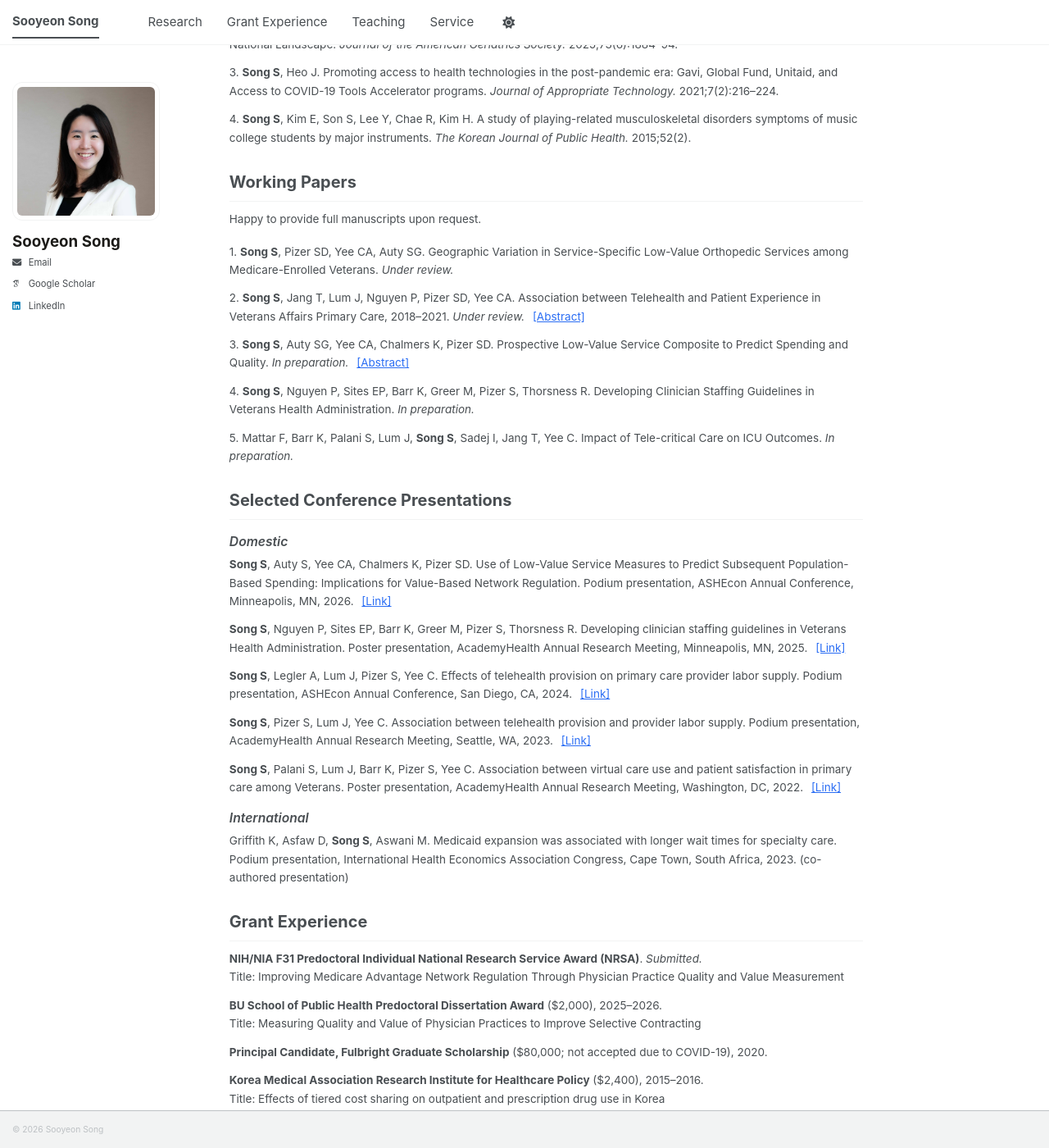
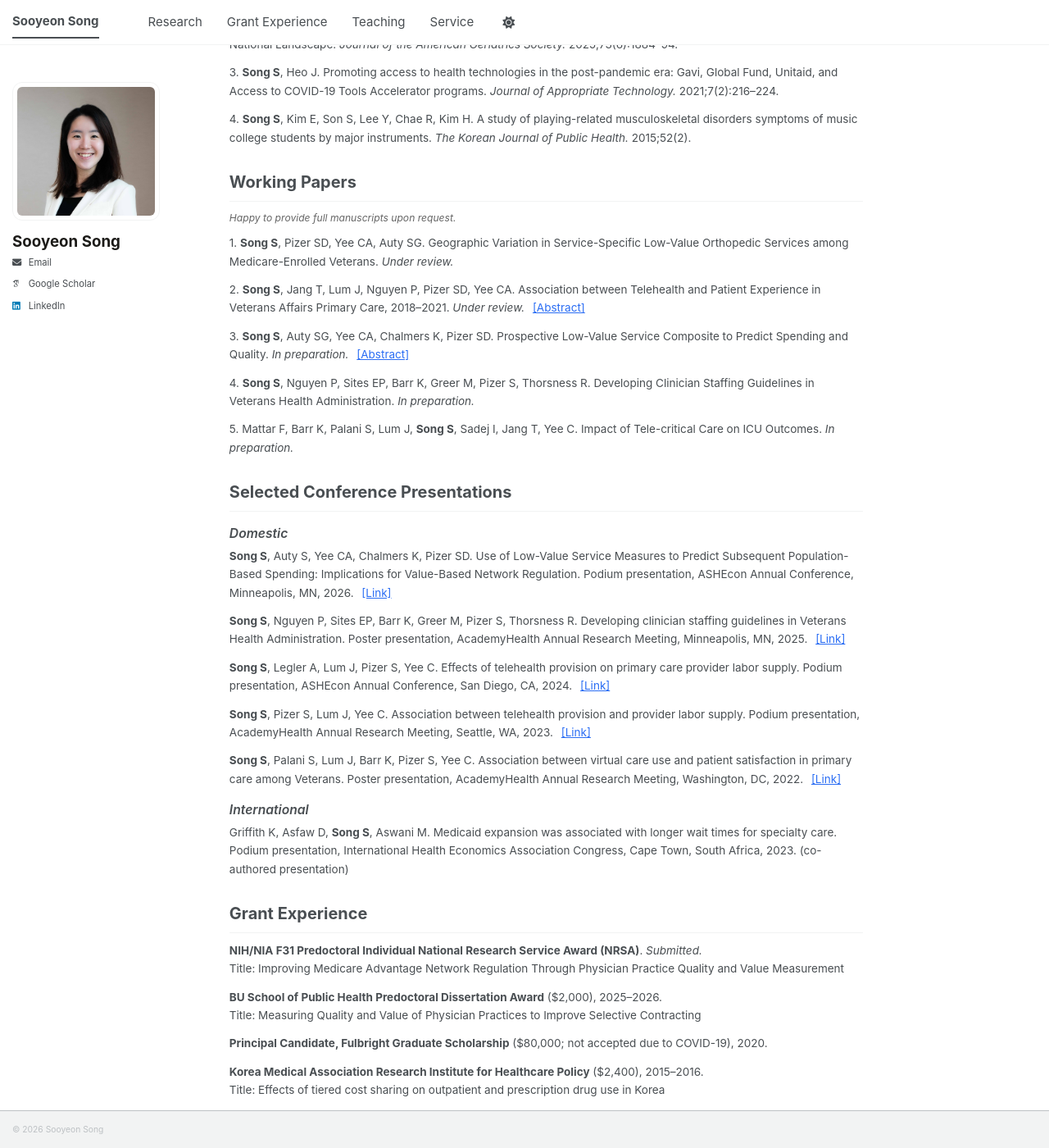
Before and after one commit to sooyeonsong/sooyeonsong.github.io, a Jekyll site: the page built from _pages/about.md, in a window 1280 px wide and 1400 px high, scrolled down 787 px. Shown: the whole window at 82% size. Built offline with Jekyll 4.4.1, drawn with Linux system fonts in a browser that asks for light colours; some web fonts are replaced; a script bundle is joined from its source files by our own code; library files that are not in the unit come from our copies.

Commit message:
Update custom.html

```diff
--- a/_includes/head/custom.html
+++ b/_includes/head/custom.html
@@ -79,4 +79,14 @@
     margin-top: 8px;
     border-radius: 4px;
   }
+
+/* 안내 문구 */
+  p.note {
+    font-size: 0.85em;
+    color: #666;
+    font-style: italic;
+    margin-top: 0.4em;
+    margin-bottom: 0.8em;
+  }
+
 </style>
```
